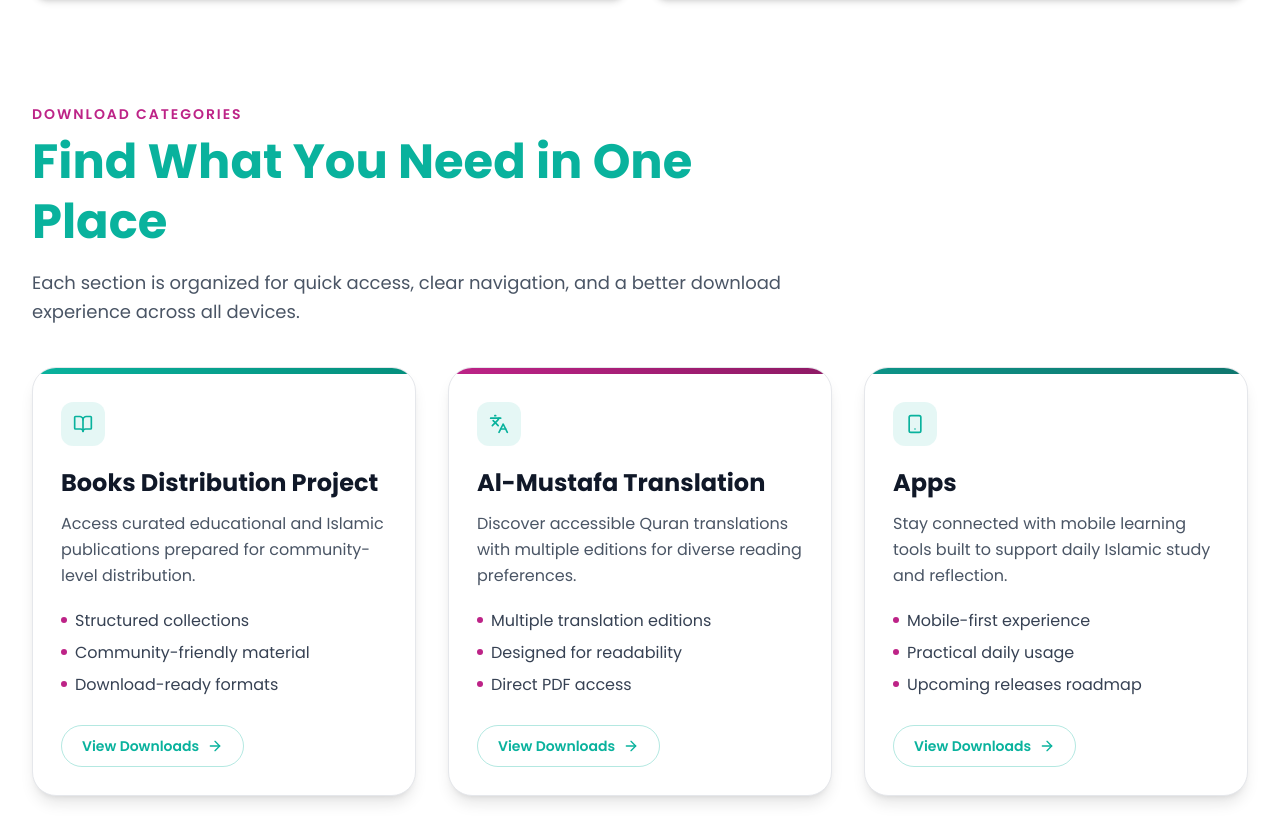
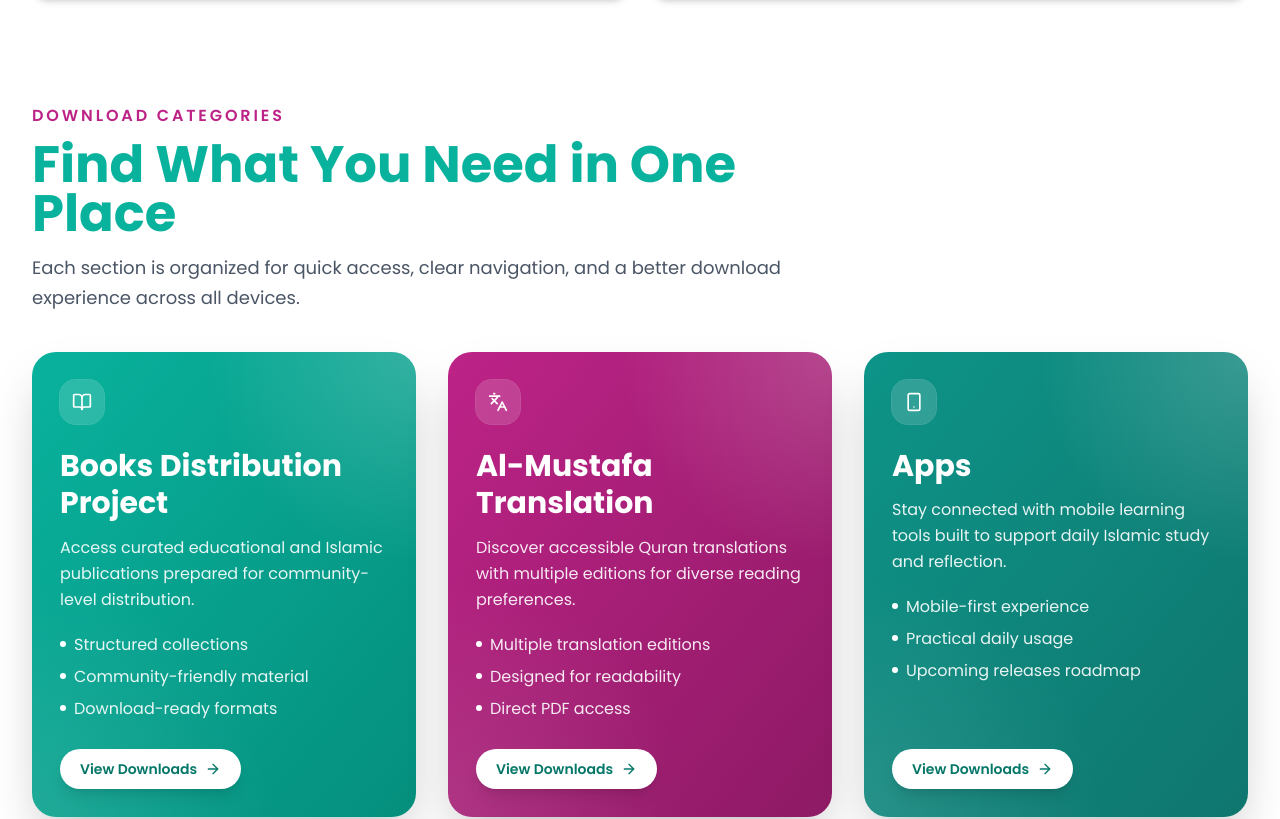
Before and after one commit to Abdul-Muqadim2000/learning-souls-client-web, a Next.js app: page /downloads in a window 1280 px wide. Shown: the part 764-1583 px from the top of the page. Built offline with nearby package versions, Linux system fonts and the light colour scheme; no server answers.

Commit message:
Updated few things

```diff
--- a/src/app/About/page.js
+++ b/src/app/About/page.js
@@ -146,10 +146,10 @@ export default function AboutPage() {
       <section className="py-10 sm:py-14 lg:py-20">
         <div className="max-w-7xl mx-auto px-4 sm:px-6 lg:px-8">
           <div className="max-w-3xl">
-            <p className="text-sm font-semibold uppercase tracking-[0.14em] text-[#bd2387]">
+            <p className="text-sm sm:text-base font-semibold uppercase tracking-[0.18em] text-[#bd2387]">
               Explore More
             </p>
-            <h2 className="mt-2 text-3xl sm:text-4xl lg:text-5xl font-black text-[#09b29d] leading-tight">
+            <h2 className="mt-3 text-[clamp(2.2rem,4vw,4.5rem)] font-black text-[#09b29d] leading-[0.95]">
               Discover Learning Souls
             </h2>
             <p className="mt-4 text-gray-600 leading-relaxed text-base sm:text-lg">
@@ -162,20 +162,25 @@ export default function AboutPage() {
             {aboutQuickLinks.map((item) => (
               <article
                 key={item.id}
-                className="group relative overflow-hidden rounded-3xl border border-gray-200 bg-white shadow-lg transition-all duration-300 hover:-translate-y-1 hover:shadow-2xl"
+                className="group relative overflow-hidden rounded-3xl shadow-2xl transition-all duration-300 hover:-translate-y-1 hover:scale-[1.02] hover:shadow-[0_24px_60px_rgba(4,99,87,0.22)]"
               >
-                <div className="h-1.5 w-full bg-linear-to-r from-[#09b29d] via-[#0f766e] to-[#046357]" />
-                <div className="p-6 sm:p-7">
-                  <h3 className="text-xl sm:text-2xl font-bold text-gray-900 leading-snug">
+                <div className="absolute inset-0 bg-linear-to-br from-[#09b29d] via-[#078f7d] to-[#046357]" />
+                <div className="absolute inset-0 bg-[radial-gradient(circle_at_top_right,rgba(255,255,255,0.18),transparent_35%),radial-gradient(circle_at_bottom_left,rgba(255,255,255,0.1),transparent_40%)]" />
+                <div className="relative p-6 sm:p-7 pb-24 sm:pb-24 text-white min-h-[260px] flex flex-col h-full">
+                  <div className="inline-flex h-11 w-11 items-center justify-center rounded-2xl bg-white/15 ring-1 ring-white/20 backdrop-blur-sm">
+                    <ArrowRight className="h-5 w-5" />
+                  </div>
+
+                  <h3 className="mt-6 text-2xl sm:text-3xl font-black leading-tight">
                     {item.title}
                   </h3>
-                  <p className="mt-3 text-gray-600 leading-relaxed text-sm sm:text-base">
+                  <p className="mt-3 text-white/90 leading-relaxed text-sm sm:text-base max-w-md">
                     {item.description}
                   </p>
 
                   <Link
                     href={item.href}
-                    className="mt-7 inline-flex items-center gap-2 rounded-full border border-[#09b29d]/30 px-5 py-2.5 text-sm font-semibold text-[#09b29d] transition-colors duration-200 hover:bg-[#09b29d] hover:text-white"
+                    className="absolute left-6 sm:left-7 bottom-6 sm:bottom-7 inline-flex items-center gap-2 rounded-full bg-white px-5 py-2.5 text-sm font-semibold text-[#057769] shadow-lg shadow-black/10 transition-transform duration-200 hover:scale-[1.03]"
                   >
                     Visit Page
                     <ArrowRight className="h-4 w-4" />
--- a/src/app/donate/page.js
+++ b/src/app/donate/page.js
@@ -847,6 +847,12 @@ function Step1({ formData, updateFormData }) {
         "Developing a Free, Multi-Language Encyclopedia of Hadith of Prophet Muhammad (PBUH).",
       image: "/images/project3.webp",
     },
+    {
+      name: "Wherever Needed Most",
+      description:
+        "Let Learning Souls direct your donation to the project with the greatest current need.",
+      image: "/images/ucb1.webp",
+    },
   ];
 
   const quickAmounts = [25, 50, 100];
--- a/src/app/downloads/page.js
+++ b/src/app/downloads/page.js
@@ -157,10 +157,10 @@ const DownloadsPage = () => {
       <section id="download-categories" className="py-10 sm:py-14 lg:py-20">
         <div className="max-w-7xl mx-auto px-4 sm:px-6 lg:px-8">
           <div className="max-w-3xl">
-            <p className="text-sm font-semibold uppercase tracking-[0.14em] text-[#bd2387]">
+            <p className="text-sm sm:text-base font-semibold uppercase tracking-[0.18em] text-[#bd2387]">
               Download Categories
             </p>
-            <h2 className="mt-2 text-3xl sm:text-4xl lg:text-5xl font-black text-[#09b29d] leading-tight">
+            <h2 className="mt-3 text-[clamp(2.2rem,4vw,4.5rem)] font-black text-[#09b29d] leading-[0.95]">
               Find What You Need in One Place
             </h2>
             <p className="mt-4 text-gray-600 leading-relaxed text-base sm:text-lg">
@@ -176,20 +176,19 @@ const DownloadsPage = () => {
               return (
                 <article
                   key={resource.id}
-                  className="group relative overflow-hidden rounded-3xl border border-gray-200 bg-white shadow-lg transition-all duration-300 hover:-translate-y-1 hover:shadow-2xl"
+                  className="group relative overflow-hidden rounded-3xl shadow-2xl transition-all duration-300 hover:-translate-y-1 hover:scale-[1.02] hover:shadow-[0_24px_60px_rgba(4,99,87,0.22)]"
                 >
-                  <div
-                    className={`h-1.5 w-full bg-linear-to-r ${resource.accent}`}
-                  />
-                  <div className="p-6 sm:p-7">
-                    <div className="inline-flex rounded-xl bg-[#09b29d]/10 p-3">
-                      <Icon className="h-5 w-5 text-[#09b29d]" />
+                  <div className={`absolute inset-0 bg-linear-to-br ${resource.accent}`} />
+                  <div className="absolute inset-0 bg-[radial-gradient(circle_at_top_right,rgba(255,255,255,0.18),transparent_35%),radial-gradient(circle_at_bottom_left,rgba(255,255,255,0.1),transparent_40%)]" />
+                  <div className="relative p-6 sm:p-7 pb-24 sm:pb-24 text-white min-h-[320px] flex flex-col h-full">
+                    <div className="inline-flex rounded-2xl bg-white/15 p-3 ring-1 ring-white/20 backdrop-blur-sm w-fit">
+                      <Icon className="h-5 w-5 text-white" />
                     </div>
 
-                    <h3 className="mt-5 text-xl sm:text-2xl font-bold text-gray-900 leading-snug">
+                    <h3 className="mt-6 text-2xl sm:text-3xl font-black leading-tight max-w-md">
                       {resource.title}
                     </h3>
-                    <p className="mt-3 text-gray-600 leading-relaxed text-sm sm:text-base">
+                    <p className="mt-3 text-white/90 leading-relaxed text-sm sm:text-base max-w-md">
                       {resource.description}
                     </p>
 
@@ -197,9 +196,9 @@ const DownloadsPage = () => {
                       {resource.points.map((point) => (
                         <li
                           key={point}
-                          className="flex items-start gap-2 text-sm sm:text-base text-gray-700"
+                          className="flex items-start gap-2 text-sm sm:text-base text-white/90"
                         >
-                          <span className="mt-2 h-1.5 w-1.5 rounded-full bg-[#bd2387]" />
+                          <span className="mt-2 h-1.5 w-1.5 rounded-full bg-white" />
                           <span>{point}</span>
                         </li>
                       ))}
@@ -207,7 +206,7 @@ const DownloadsPage = () => {
 
                     <Link
                       href={resource.href}
-                      className="mt-7 inline-flex items-center gap-2 rounded-full border border-[#09b29d]/30 px-5 py-2.5 text-sm font-semibold text-[#09b29d] transition-colors duration-200 hover:bg-[#09b29d] hover:text-white"
+                      className="absolute left-6 sm:left-7 bottom-6 sm:bottom-7 inline-flex items-center gap-2 rounded-full bg-white px-5 py-2.5 text-sm font-semibold text-[#057769] shadow-lg shadow-black/10 transition-transform duration-200 hover:scale-[1.03]"
                     >
                       View Downloads
                       <ArrowRight className="h-4 w-4" />
```
Also changed, not shown: 1 other file (tests, documents, lock files or other folders).
